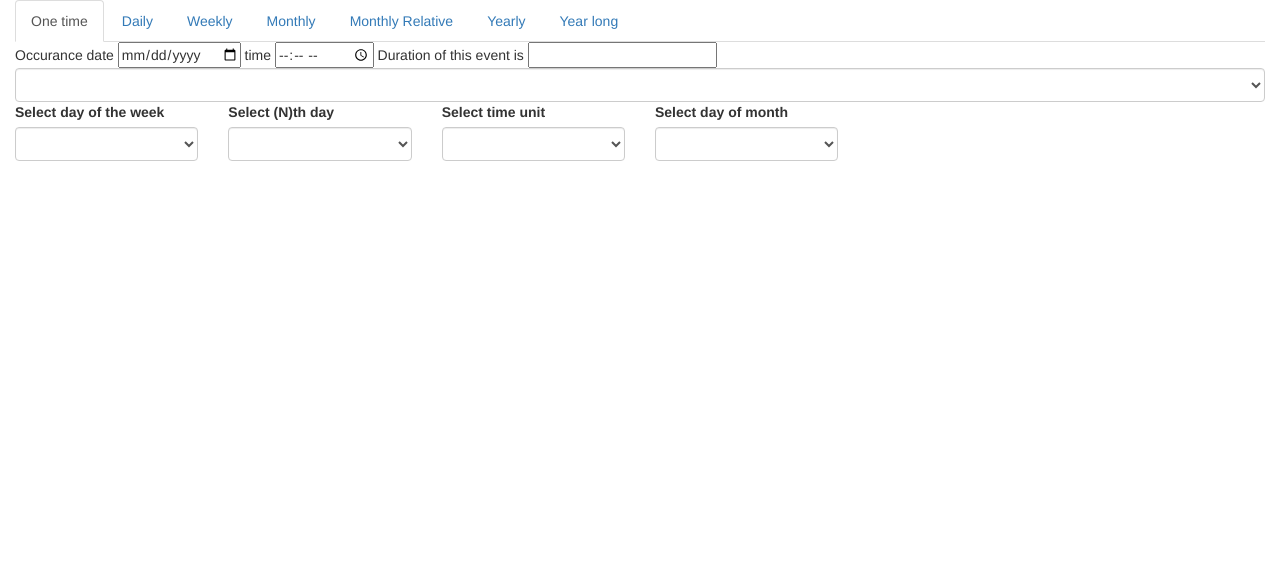
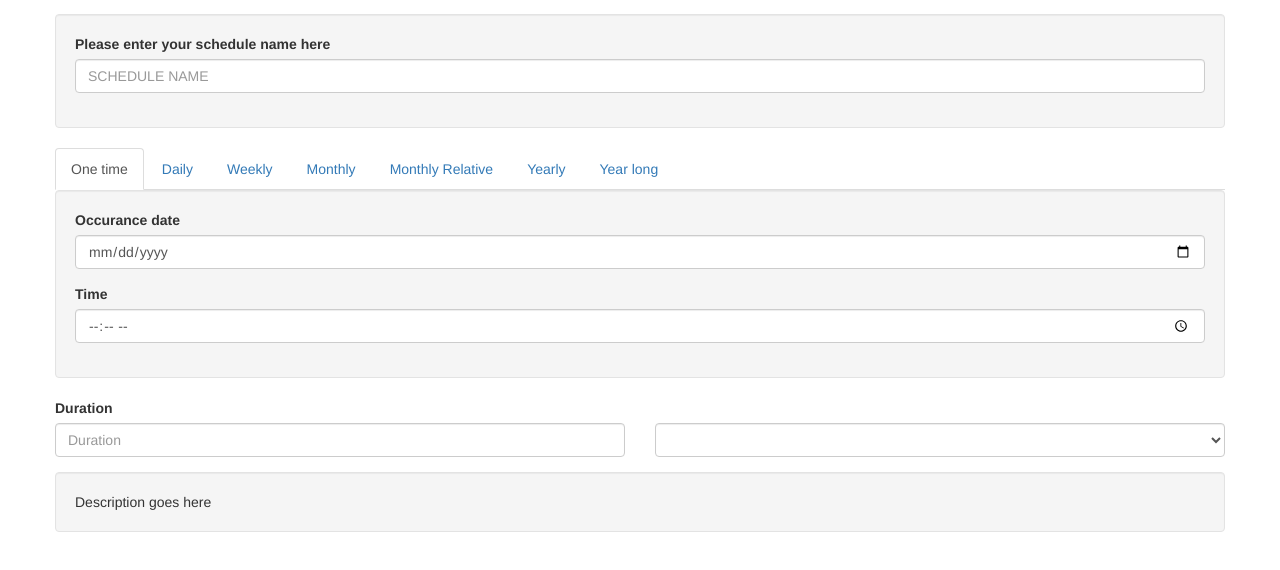
Before and after one commit to shantanugupta/scheduler, a plain HTML site: page NgScheduler/NgScheduler/Index.html in a window 1280 px wide. Drawn offline with nearby package versions, Linux system fonts and the light colour scheme.

Commit message:
Modified design of One time only schedule

```diff
--- a/NgScheduler/NgScheduler/Index.html
+++ b/NgScheduler/NgScheduler/Index.html
@@ -4,17 +4,27 @@
     <title></title>
     <link rel="stylesheet" href="https://maxcdn.bootstrapcdn.com/bootstrap/3.3.5/css/bootstrap.min.css" />
 </head>
-<body ng-controller="scheduleController">
-    <div class="container-fluid">
-        <div class="clearfix"></div>
+<body>
+    <div class="container" ng-controller="scheduleController">
+        <form class="form" role="form" style="margin-top: 1em;">
+            <div class="row">
+                <div class="well">
+                    <div class="form-group">
+                        <label for="scheduleName">Please enter your schedule name here</label>
+                        <input type="text" id="scheduleName" class="form-control" placeholder="SCHEDULE NAME" aria-describedby="basic-addon1" />
+                    </div>
+                </div>
+            </div>
+
+            <div class="row">
                 <div ng-init="selected=1">
                     <ul class="nav nav-tabs">
-                <li ng-class="{'active' : selected==1 }"  ><a data-toggle="tab" ng-click="selected=1" href="#freqType1">One time</a></li>
-                <li ng-class="{'active' : selected==4 }"  ><a data-toggle="tab" ng-click="selected=4" href="#freqType4">Daily</a></li>
-                <li ng-class="{'active' : selected==8 }"  ><a data-toggle="tab" ng-click="selected=8" href="#freqType8">Weekly</a></li>
-                <li ng-class="{'active' : selected==16 }" ><a data-toggle="tab" ng-click="selected=16" href="#freqType16">Monthly</a></li>
-                <li ng-class="{'active' : selected==32 }" ><a data-toggle="tab" ng-click="selected=32" href="#freqType32">Monthly Relative</a></li>
-                <li ng-class="{'active' : selected==64 }" ><a data-toggle="tab" ng-click="selected=64" href="#freqType64">Yearly</a></li>
+                        <li ng-class="{'active' : selected==1 }"><a data-toggle="tab" ng-click="selected=1" href="#freqType1">One time</a></li>
+                        <li ng-class="{'active' : selected==4 }"><a data-toggle="tab" ng-click="selected=4" href="#freqType4">Daily</a></li>
+                        <li ng-class="{'active' : selected==8 }"><a data-toggle="tab" ng-click="selected=8" href="#freqType8">Weekly</a></li>
+                        <li ng-class="{'active' : selected==16 }"><a data-toggle="tab" ng-click="selected=16" href="#freqType16">Monthly</a></li>
+                        <li ng-class="{'active' : selected==32 }"><a data-toggle="tab" ng-click="selected=32" href="#freqType32">Monthly Relative</a></li>
+                        <li ng-class="{'active' : selected==64 }"><a data-toggle="tab" ng-click="selected=64" href="#freqType64">Yearly</a></li>
                         <li ng-class="{'active' : selected==128 }"><a data-toggle="tab" ng-click="selected=128" href="#freqType128">Year long</a></li>
                     </ul>
                     <div class="tab-content">
@@ -41,7 +51,7 @@
                         </div>
                     </div>
                 </div>
-        <div class="row">
+                <div class="row" ng-hide="true">
                     <div class="col-lg-2" ng-hide="true">
                         <div class="form-group">
                             <label for="freqTypeDropdown">Event type</label>
@@ -83,9 +93,33 @@
                         </div>
                     </div>
                 </div>
-
             </div>
-
+            <div class="row">
+                <div class="form-group">
+                    <div class="row">
+                        <div class="col-lg-12">
+                        <label for="durationNumber">Duration</label>
+                            </div>
+                    </div>
+                    <div class="row">
+                        <div class="col-lg-6">
+                            <input type="number" id="durationNumber" class="form-control" placeholder="Duration" min="0" max="100" />
+                        </div>
+                        <div class="col-lg-6">
+                            <select id="durationUnit" class="form-control" data-toggle="popover" data-trigger="hover"
+                                ng-model="inputfreqSubdayTypeE" ng-options="freqSubdayTypeE.key as freqSubdayTypeE.value for freqSubdayTypeE in scheduler.freqSubdayType">
+                            </select>
+                        </div>
+                    </div>
+                </div>
+            </div>
+            <div class="row">
+                <div class="well">
+                    Description goes here
+                </div>
+            </div>
+        </form>
+    </div>
     <script src="https://maxcdn.bootstrapcdn.com/bootstrap/3.3.5/js/bootstrap.min.js"></script>
     <script src="https://ajax.googleapis.com/ajax/libs/jquery/1.11.3/jquery.min.js"></script>
     <script src="Scripts/angular.min.js"></script>
--- a/NgScheduler/NgScheduler/app/view/DailySchedule.html
+++ b/NgScheduler/NgScheduler/app/view/DailySchedule.html
@@ -1,17 +1,31 @@
-<div>
-    Recurrs every <input type="number" min="1" max="100"/> day(s)
-    with daily frequency occuring once at <input type="time" />
-    or occuring every <input type="number" />
+<div class="well">
+    Recurrs every
+        <input type="number" min="1" max="100" />
+    day(s)
+    with daily frequency occuring once at
+        <input type="time" />
+    or occuring every
+        <input type="number" />
     <select id="freqSubdayTypeDropdown" class="form-control" data-toggle="popover" data-trigger="hover" data-content="Please select schedule type."
-            ng-model="inputfreqSubdayTypeE" ng-options="freqSubdayTypeE.key as freqSubdayTypeE.value for freqSubdayTypeE in scheduler.freqSubdayType"></select>
-    Starting at <input type="time" /> and end at <input type="time" />
+        ng-model="inputfreqSubdayTypeE" ng-options="freqSubdayTypeE.key as freqSubdayTypeE.value for freqSubdayTypeE in scheduler.freqSubdayType">
+    </select>
+    Starting at
+        <input type="time" />
+    and end at
+        <input type="time" />
     <br />
 
-    This schedule should be available starting from <input type="date" /> until <input type="date" />
+    This schedule should be available starting from
+        <input type="date" />
+    until
+        <input type="date" />
 
     <br />
 
-    Each occurance of an event should last <input type="number" /> <select id="freqSubdayTypeDropdown" class="form-control" data-toggle="popover" data-trigger="hover" data-content="Please select schedule type."
-        ng-model="inputfreqSubdayTypeE" ng-options="freqSubdayTypeE.key as freqSubdayTypeE.value for freqSubdayTypeE in scheduler.freqSubdayType"></select>
+    Each occurance of an event should last
+        <input type="number" />
+    <select id="freqSubdayTypeDropdown" class="form-control" data-toggle="popover" data-trigger="hover" data-content="Please select schedule type."
+        ng-model="inputfreqSubdayTypeE" ng-options="freqSubdayTypeE.key as freqSubdayTypeE.value for freqSubdayTypeE in scheduler.freqSubdayType">
+    </select>
 
 </div>
--- a/NgScheduler/NgScheduler/app/view/MonthlyRelativeSchedule.html
+++ b/NgScheduler/NgScheduler/app/view/MonthlyRelativeSchedule.html
@@ -1,4 +1,3 @@
-<div>
-Monthly relative schedule
-
+<div class="well">
+    Monthly relative schedule
 </div>
--- a/NgScheduler/NgScheduler/app/view/MonthlySchedule.html
+++ b/NgScheduler/NgScheduler/app/view/MonthlySchedule.html
@@ -1,4 +1,3 @@
-<div>
-Monthly schedule
-
+<div class="well">
+    Monthly schedule
 </div>
--- a/NgScheduler/NgScheduler/app/view/OneTimeOnly.html
+++ b/NgScheduler/NgScheduler/app/view/OneTimeOnly.html
@@ -1,8 +1,10 @@
-<div>
-    Occurance date <input type="date" /> time <input type="time" />
-    Duration of this event is <input type="number" />
-        <select id="freqSubdayTypeDropdown" class="form-control" data-toggle="popover" data-trigger="hover" data-content="Please select schedule type."
-                        ng-model="inputfreqSubdayTypeE" ng-options="freqSubdayTypeE.key as freqSubdayTypeE.value for freqSubdayTypeE in scheduler.freqSubdayType">
-                    </select>
-
+<div class="well">
+    <div class="form-group">
+        <label for="occuranceDate">Occurance date</label>
+        <input type="date" id="occuranceDate" class="form-control" placeholder="Date" />
+    </div>
+    <div class="form-group">
+        <label for="occuranceTime">Time</label>
+        <input type="time" id="occuranceTime" class="form-control" placeholder="Time" />
+    </div>
 </div>
--- a/NgScheduler/NgScheduler/app/view/WeeklySchedule.html
+++ b/NgScheduler/NgScheduler/app/view/WeeklySchedule.html
@@ -1,9 +1,9 @@
-<div>
-Weekly schedule
+<div class="well">
+    Weekly schedule
             <div class="row">
-            <div class="checkbox-inline" ng-repeat="freqIntervalWeeklyE in scheduler.freqIntervalWeekly">
-                <label class="checkbox-inline">
-                    <input type="checkbox" value="{{freqIntervalWeeklyE.key}}">{{freqIntervalWeeklyE.value}}</label>
+                <div class="checkbox-inline" ng-repeat="freqIntervalWeeklyE in scheduler.freqIntervalWeekly">
+                    <label class="checkbox-inline">
+                        <input type="checkbox" value="{{freqIntervalWeeklyE.key}}">{{freqIntervalWeeklyE.value}}</label>
+                </div>
             </div>
-        </div>
 </div>
--- a/NgScheduler/NgScheduler/app/view/YearLongSchedule.html
+++ b/NgScheduler/NgScheduler/app/view/YearLongSchedule.html
@@ -1,4 +1,3 @@
-<div>
-Year long schedule
-
+<div class="well">
+    Year long schedule
 </div>
--- a/NgScheduler/NgScheduler/app/view/YearlySchedule.html
+++ b/NgScheduler/NgScheduler/app/view/YearlySchedule.html
@@ -1,5 +1,3 @@
-<div>
-
-Yearly schedule
-
+<div class="well">
+    Yearly schedule
 </div>
```
Also changed, not shown: 1 other file. Lines whose indentation alone changed are shown as unchanged.
